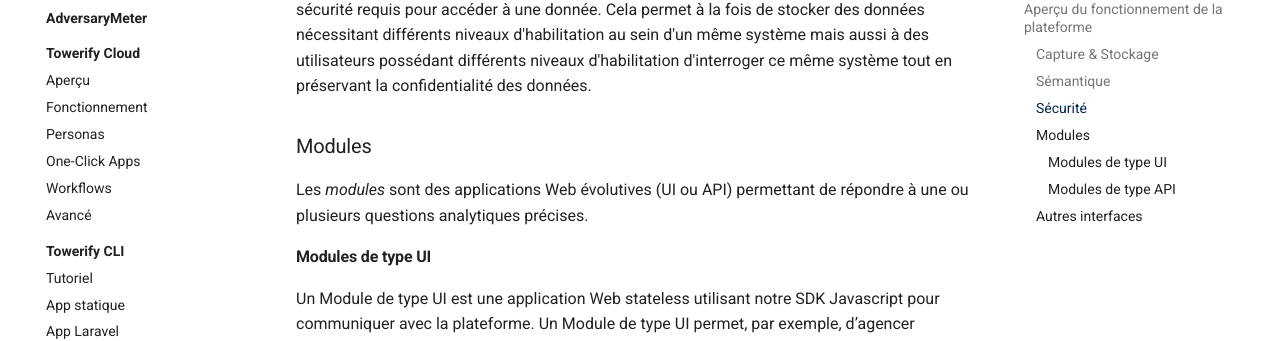
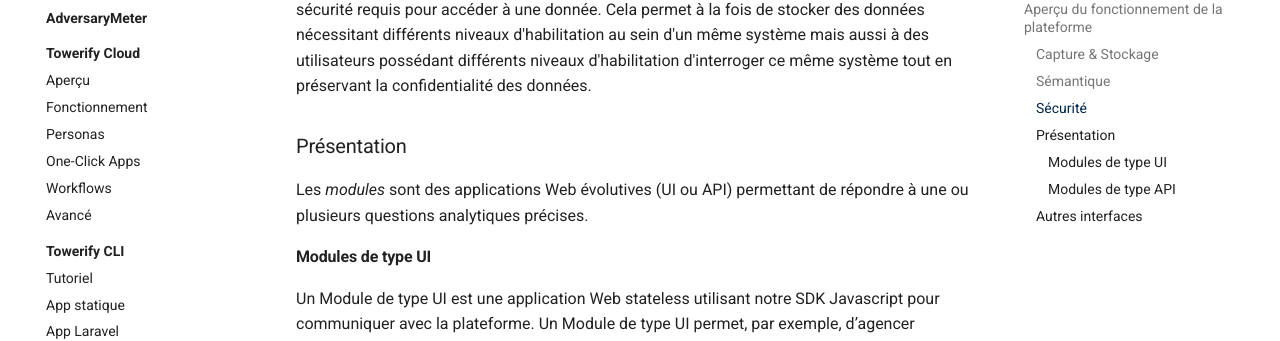
Before and after one commit to computablefacts/towerify-docs, an MkDocs documentation site: the page built from docs/federa/index.md, in a window 1280 px wide and 900 px high, scrolled down 1742 px. Shown: the part 126-467 px from the top of the window. Built offline with MkDocs 1.6.1 and Material for MkDocs 9.7.7, drawn with Linux system fonts in a browser that asks for light colours.

Commit message:
Subtitle should be "Présentation" and not "Module" according to the schema.

```diff
--- a/docs/federa/index.md
+++ b/docs/federa/index.md
@@ -41,7 +41,7 @@ permet à la fois de stocker des données nécessitant différents niveaux d'hab
 aussi à des utilisateurs possédant différents niveaux d'habilitation d'interroger ce même système tout en préservant la
 confidentialité des données.
 
-### Modules
+### Présentation
 
 Les _modules_ sont des applications Web évolutives (UI ou API) permettant de répondre à une ou plusieurs questions
 analytiques précises.
```
